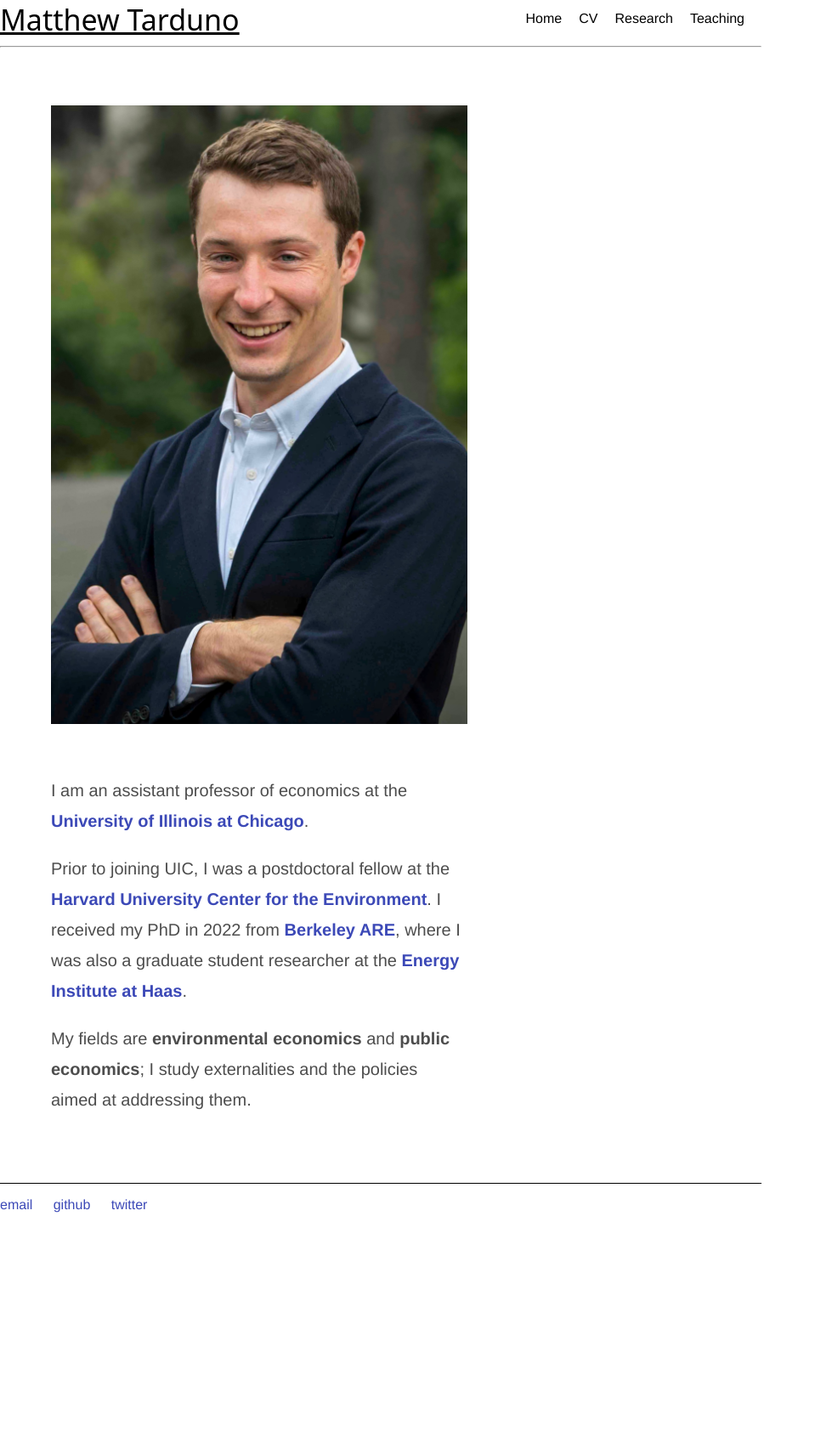
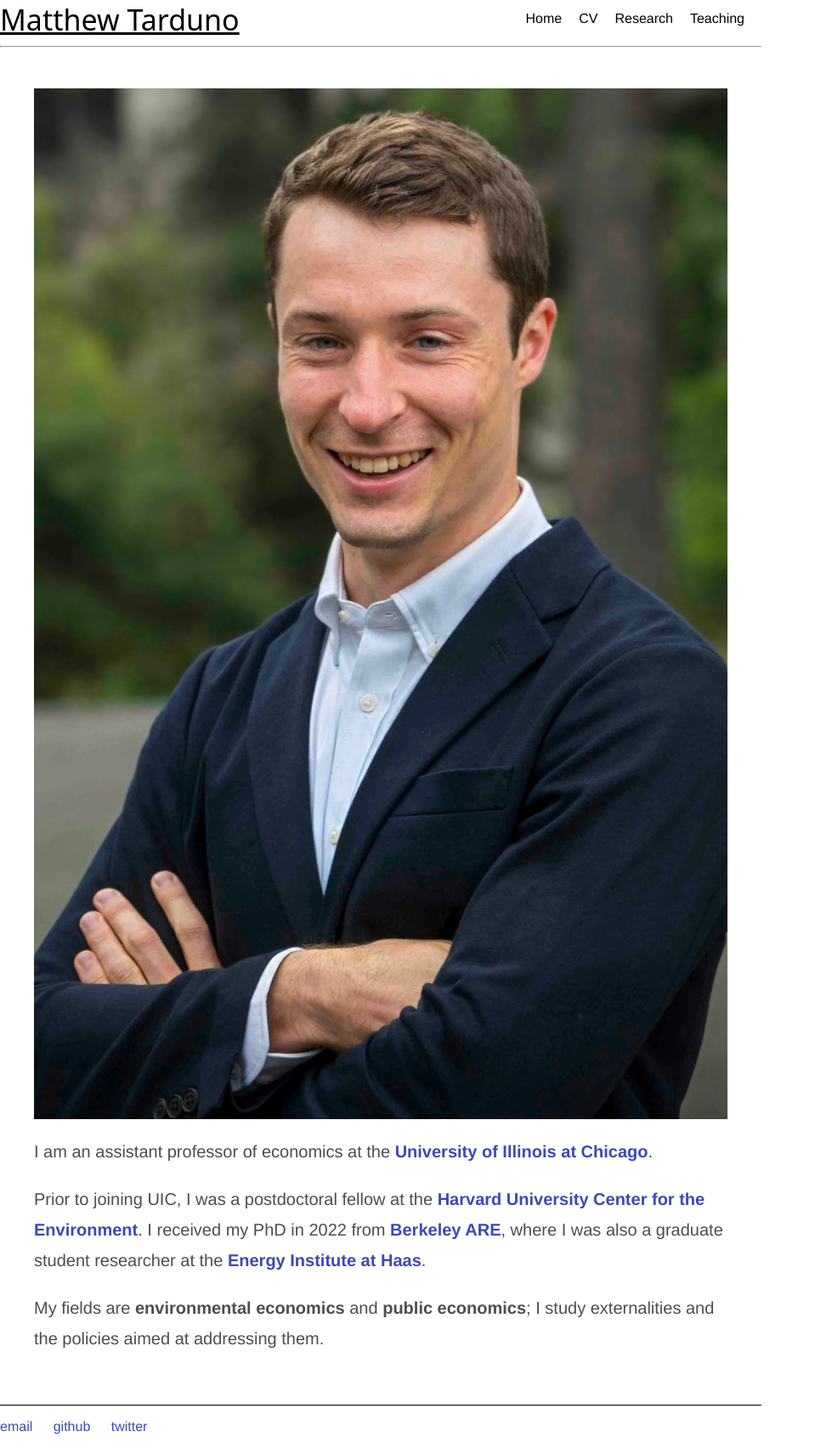
Before and after one commit to Matt-Tarduno/Matt-Tarduno.github.io, a Jekyll site: the page built from mobile/index.html, in a window 1280 px wide. Shown: the whole page at 85% size, without its empty margins (0-959 px from the left). Built offline with Jekyll 4.4.1, drawn with Linux system fonts in a browser that asks for light colours; before the commit the page ends 1443 px from its top, so only the background shows below that.

Commit message:
Update index.html

```diff
--- a/mobile/index.html
+++ b/mobile/index.html
@@ -18,57 +18,33 @@ sitemap:
             padding: 0;
         }
 
-        /* Responsive layout using Flexbox */
         .container {
-            max-width: 1400px; /* Wider container for large screens */
+            max-width: 100%; /* Take up full screen width on mobile */
             margin: 0 auto;
-            padding: 20px;
+            padding: 15px; /* Small padding for breathing room */
         }
 
-        .row {
-            display: flex;
-            flex-wrap: wrap;
-            justify-content: space-between; /* Spread columns across space */
-        }
-
-        .column {
-            flex-basis: 60%; /* Wider columns (60% of container) */
-            padding: 20px;
-            text-align: left; /* Ensure text is left-aligned */
+        .content {
+            padding: 10px;
+            text-align: left; /* Left-align the text */
         }
 
         img {
-            max-width: 100%;
+            max-width: 100%; /* Ensure the image takes full width */
             height: auto;
             display: block;
             margin: 0 auto; /* Center the image */
         }
 
         p {
-            font-size: 20px; /* Larger font size */
-            line-height: 1.8; /* More spacing between lines */
+            font-size: 20px; /* Large text */
+            line-height: 1.8; /* Comfortable line spacing */
         }
 
-        /* Mobile view (screen width 720px and below) */
-        @media screen and (max-width: 720px) {
-            .row {
-                flex-direction: column;
-            }
-
-            .column {
-                flex-basis: 100%; /* Full width on mobile */
-                text-align: left; /* Still keep text left-aligned */
-            }
-
-            img {
-                width: 80%;
-                margin: 0 auto;
-                max-width: 300px;
-            }
-
+        /* Adjust text size for very small screens */
+        @media screen and (max-width: 480px) {
             p {
-                font-size: 18px; /* Slightly smaller font on mobile */
-                line-height: 1.6;
+                font-size: 18px; /* Slightly smaller on very small screens */
             }
         }
     </style>
@@ -76,17 +52,12 @@ sitemap:
 
 <body>
     <div class="container">
-        <div class="row">
-            <div class="column">
-                <!-- Ensure the correct path to the image -->
-                <img src="https://matt-tarduno.github.io/assets/headshot.jpg" alt="Matt Tarduno headshot">
-            </div>
-
-            <div class="column">
-                <p>I am an assistant professor of economics at the <a href="https://environment.harvard.edu/" target="_blank"><strong>University of Illinois at Chicago</strong></a>.</p>
-                <p>Prior to joining UIC, I was a postdoctoral fellow at the <a href="https://econ.uic.edu/" target="_blank"><strong>Harvard University Center for the Environment</strong></a>. I received my PhD in 2022 from <a href="https://are.berkeley.edu/" target="_blank"><strong>Berkeley ARE</strong></a>, where I was also a graduate student researcher at the <a href="https://ei.haas.berkeley.edu/" target="_blank"><strong>Energy Institute at Haas</strong></a>.</p>
-                <p>My fields are <strong>environmental economics</strong> and <strong>public economics</strong>; I study externalities and the policies aimed at addressing them.</p>
-            </div>
+        <div class="content">
+            <!-- Ensure the correct path to the image -->
+            <img src="https://matt-tarduno.github.io/assets/headshot.jpg" alt="Matt Tarduno headshot">
+            <p>I am an assistant professor of economics at the <a href="https://environment.harvard.edu/" target="_blank"><strong>University of Illinois at Chicago</strong></a>.</p>
+            <p>Prior to joining UIC, I was a postdoctoral fellow at the <a href="https://econ.uic.edu/" target="_blank"><strong>Harvard University Center for the Environment</strong></a>. I received my PhD in 2022 from <a href="https://are.berkeley.edu/" target="_blank"><strong>Berkeley ARE</strong></a>, where I was also a graduate student researcher at the <a href="https://ei.haas.berkeley.edu/" target="_blank"><strong>Energy Institute at Haas</strong></a>.</p>
+            <p>My fields are <strong>environmental economics</strong> and <strong>public economics</strong>; I study externalities and the policies aimed at addressing them.</p>
         </div>
     </div>
 </body>
```
